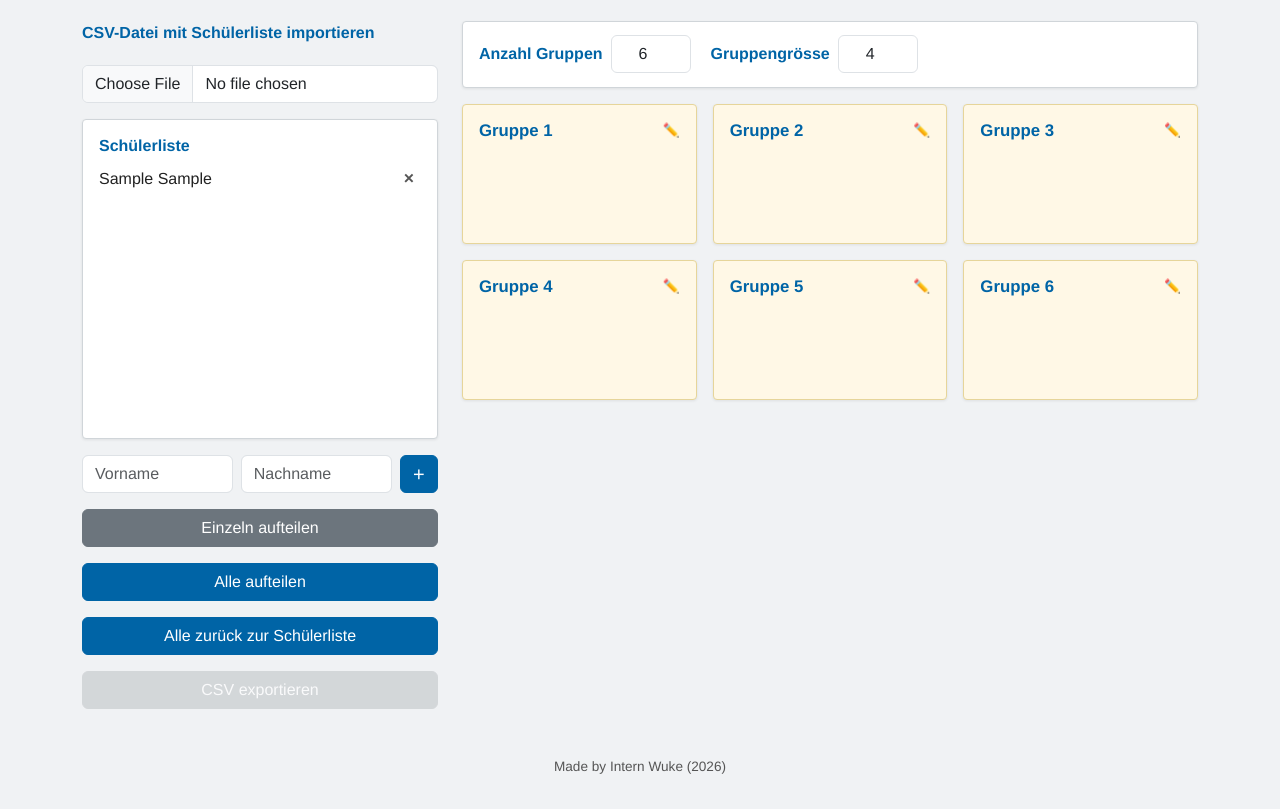
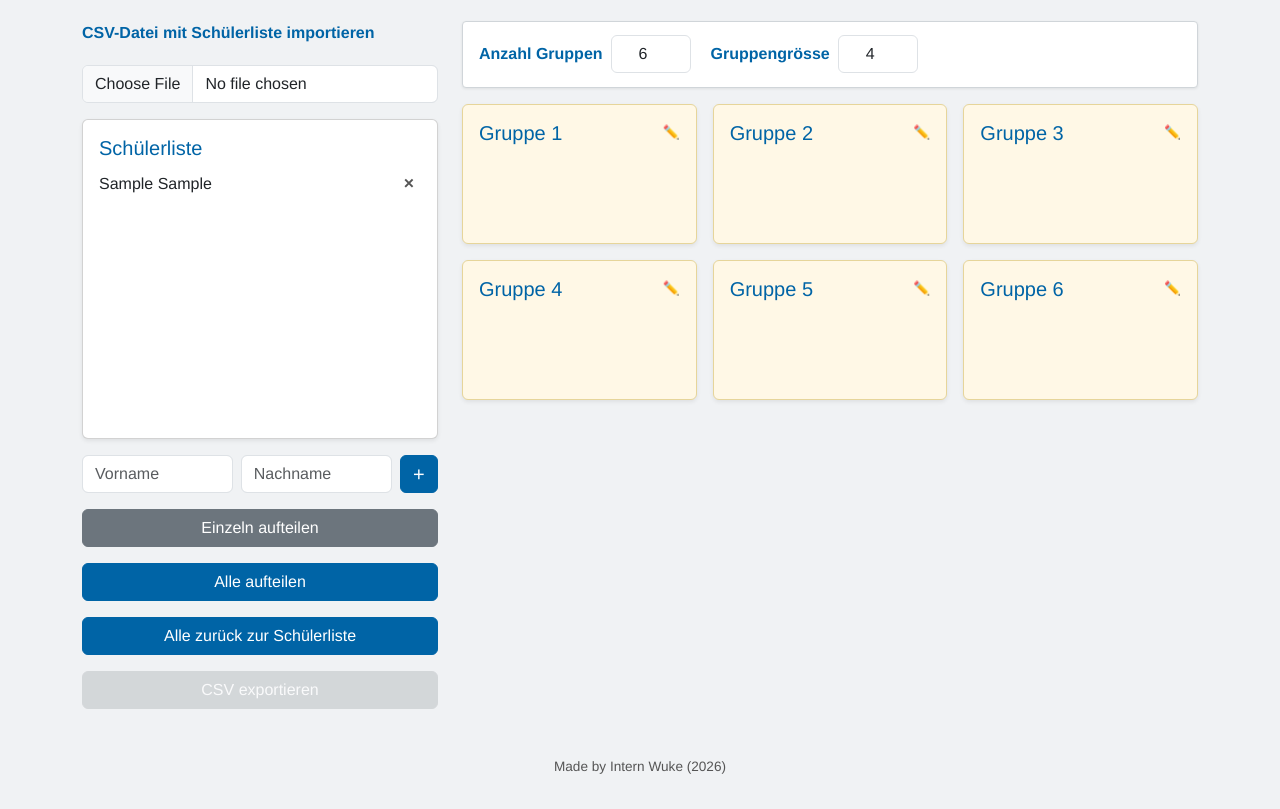
Before and after one commit to wukeZHAW/Groupify, a website with bundled scripts: page index.html in a window 1280 px wide. Both pictures are taken after typing "Sample", "Sample" into the empty fields and a click on the button "Hinzufügen". Shown: the part 69-878 px from the top of the page. Built offline with nearby package versions, Linux system fonts and the light colour scheme.

Commit message:
refactor: migrate student list and group cards to Bootstrap, closes #8

```diff
--- a/index.css
+++ b/index.css
@@ -55,19 +55,10 @@ body {
 }
 
 #student-list {
-    background: var(--bg-panel);
-    border: 1px solid var(--border);
-    border-radius: var(--radius);
-    box-shadow: var(--shadow);
-    padding: 1rem;
     height: 320px;
-    overflow-y: auto;
 }
 
 #student-list h2 {
-    margin: 0 0 0.75rem;
-    font-size: 1rem;
-    font-weight: 700;
     color: var(--zhaw-blue);
 }
 
@@ -91,19 +82,6 @@ body {
 #student-list p,
 #groups p {
     cursor: grab;
-    margin: 0.25rem 0;
-}
-
-.student-row {
-    display: flex;
-    align-items: center;
-    justify-content: space-between;
-    gap: 0.5rem;
-}
-
-.student-row span {
-    min-width: 0;
-    flex: 1;
 }
 
 .btn-delete-student,
@@ -187,30 +165,11 @@ body {
 }
 
 #groups article {
-    background: var(--bg-panel);
-    border: 1px solid var(--border);
-    border-radius: var(--radius);
-    box-shadow: var(--shadow);
-    padding: 1rem;
     min-height: 140px;
 }
 
 #groups article h2 {
-    margin: 0 0 0.75rem;
-    font-size: 1.05rem;
-    font-weight: 700;
     color: var(--zhaw-blue);
-}
-
-#groups article h2.group-name {
-    display: flex;
-    align-items: center;
-    gap: 0.35rem;
-}
-
-.group-name-text {
-    min-width: 0;
-    flex: 1;
 }
 
 .btn-rename-group {
--- a/index.html
+++ b/index.html
@@ -16,8 +16,8 @@
             <p id="csv-input-label">CSV-Datei mit Schülerliste importieren</p>
             <input type="file" id="csv-input" class="form-control" accept=".csv" aria-labelledby="csv-input-label">
 
-            <section id="student-list">
-                <h2>Schülerliste</h2>
+            <section id="student-list" class="card shadow-sm overflow-auto p-3">
+                <h2 class="card-title h5">Schülerliste</h2>
             </section>
             <div id="student-add" class="d-flex gap-2 align-items-stretch">
                 <input type="text" id="student-first-name" class="form-control min-w-0 flex-grow-1" placeholder="Vorname">
--- a/index.js
+++ b/index.js
@@ -236,7 +236,7 @@ function updateExportButton() {
 
 // render Studentlist
 function renderStudents() {
-    OUTPUT.innerHTML = "<h2>Schülerliste</h2>";
+    OUTPUT.innerHTML = '<h2 class="card-title h5">Schülerliste</h2>';
     if (!groupify) {
         return;
     }
@@ -271,9 +271,11 @@ function renderGroups() {
 
 function createGroupCard(name, group) {
     const groupCard = document.createElement("article");
+    groupCard.className = "card shadow-sm p-3";
     groupCard._group = group;
 
     const heading = document.createElement("h2");
+    heading.className = "card-title h5";
     heading.textContent = name;
     groupCard.appendChild(heading);
 
@@ -296,10 +298,10 @@ function createGroupCard(name, group) {
 
 function renderGroupHeading(heading, group) {
     heading.textContent = "";
-    heading.className = "group-name";
+    heading.className = "group-name card-title h5 d-flex align-items-center gap-1";
 
     const nameText = document.createElement("span");
-    nameText.className = "group-name-text";
+    nameText.className = "group-name-text min-w-0 flex-grow-1";
     nameText.textContent = group.name;
     heading.appendChild(nameText);
 
@@ -372,12 +374,13 @@ function finishGroupRename(heading, group, input) {
 
 function createStudentRow(student, group) {
     const paragraph = document.createElement("p");
-    paragraph.className = "student-row";
+    paragraph.className = "student-row d-flex align-items-center justify-content-between gap-2 my-1";
     paragraph.draggable = true;
     paragraph._student = student;
     paragraph._group = group;
 
     const name = document.createElement("span");
+    name.className = "min-w-0 flex-grow-1";
     name.textContent = student.name;
     paragraph.appendChild(name);
 
```
